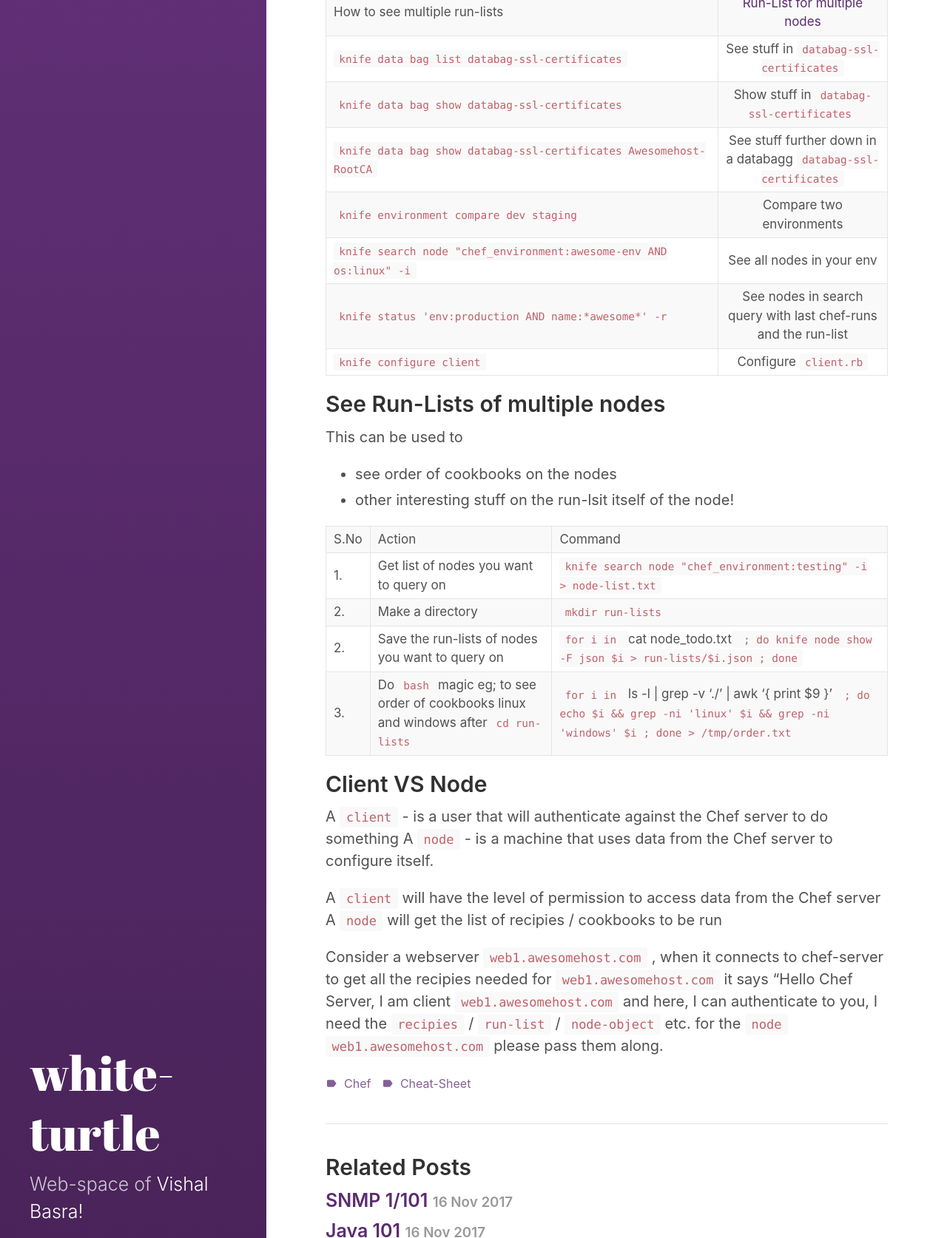
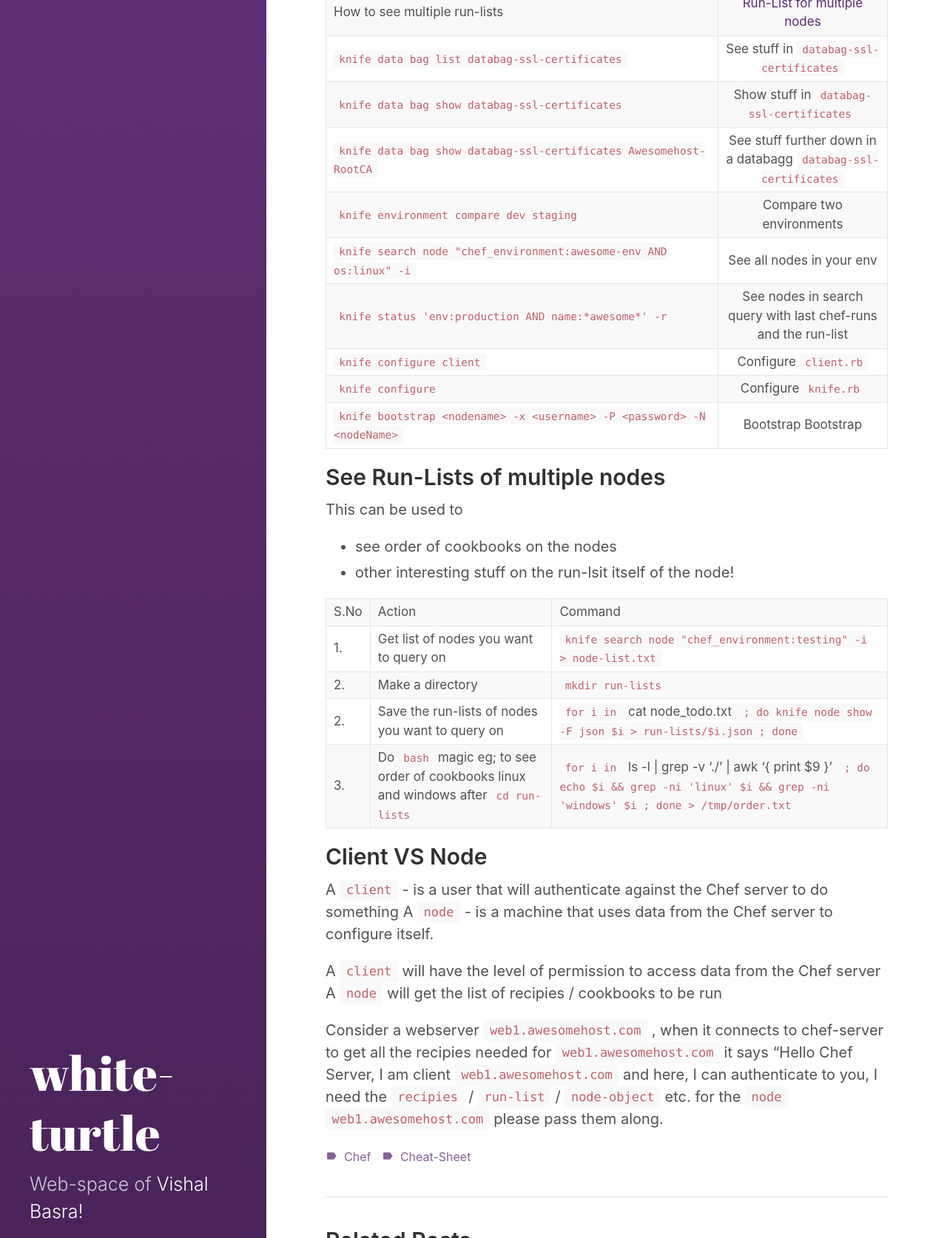
Before and after one commit to vishalbasra/vishalbasra.github.io, a Jekyll site: the page built from _posts/2017-11-16-Knife-Handy-Commands.md, in a window 1280 px wide, cut to the strip 1221-2895 px from the top of the page. Shown: the whole strip at 74% size. Built offline with Jekyll 4.4.1, drawn with Linux system fonts in a browser that asks for light colours.

Commit message:
Remove 5

```diff
--- a/_posts/2017-11-16-Knife-Handy-Commands.md
+++ b/_posts/2017-11-16-Knife-Handy-Commands.md
@@ -43,6 +43,9 @@ What is knife?
 | `knife search node "chef_environment:awesome-env AND os:linux" -i`      | See all nodes in your env |
 | `knife status 'env:production AND name:*awesome*' -r`      | See nodes in search query with last chef-runs and the run-list |
 | `knife configure client`      | Configure  `client.rb` |
+| `knife configure`      | Configure  `knife.rb` |
+| `knife bootstrap <nodename> -x <username> -P <password> -N <nodeName>`      | Bootstrap Bootstrap |
+
 
 
 
```
